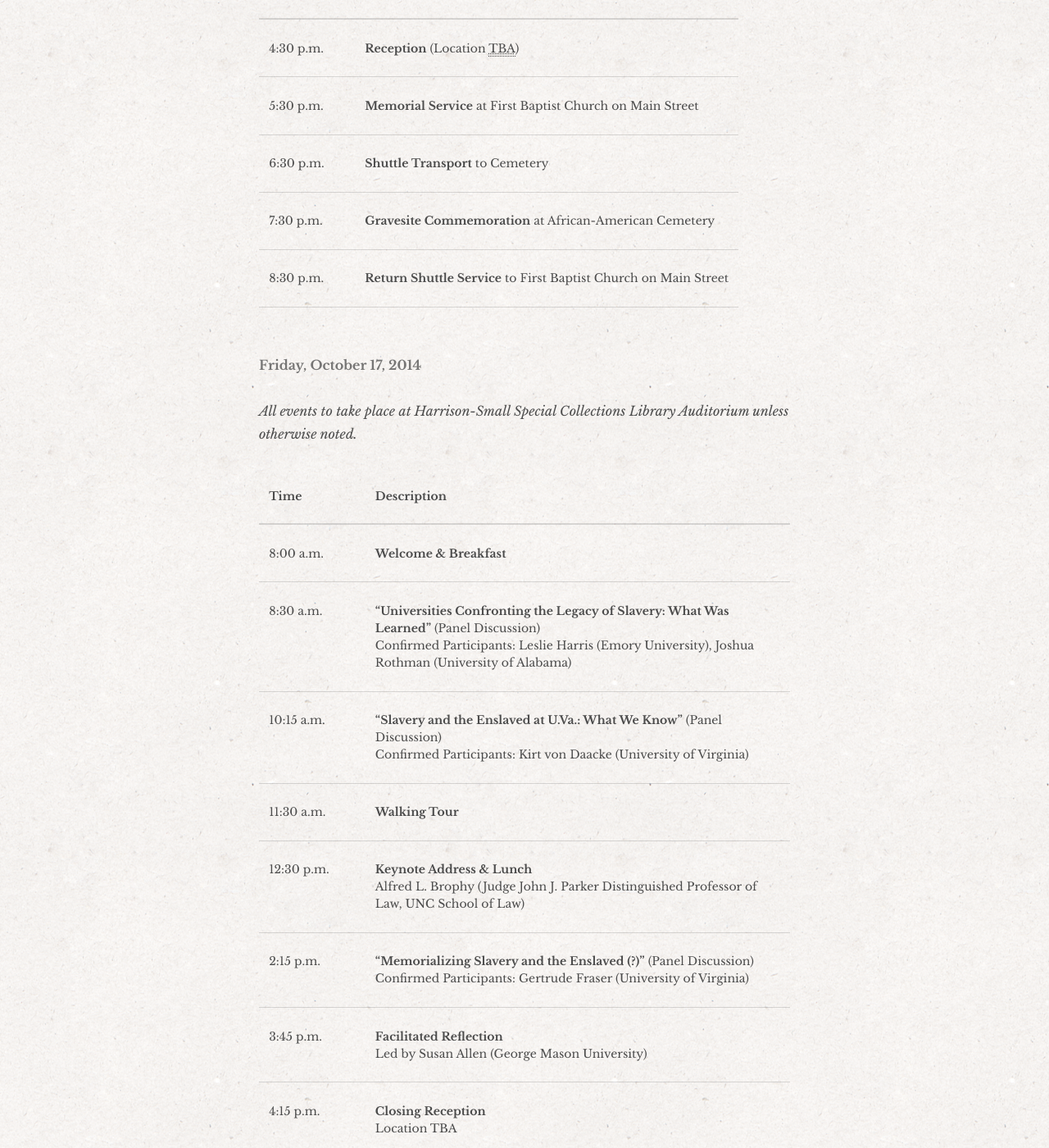
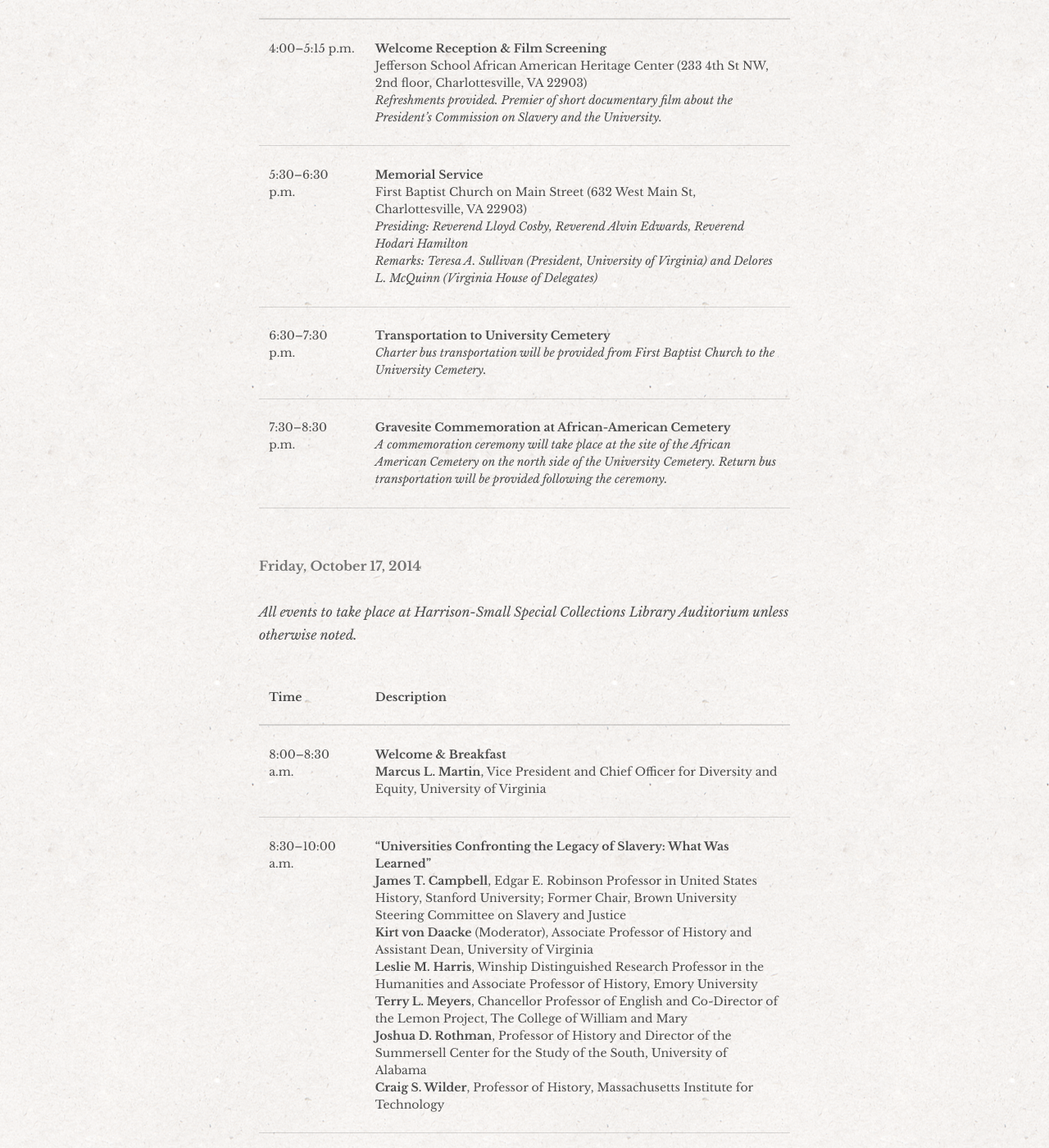
Before and after one commit to scholarslab/slavery, a Jekyll site: the page built from symposium.html, in a window 1280 px wide and 1400 px high, scrolled down 1027 px. Shown: the whole window at 82% size. Built offline with Jekyll 4.4.1, drawn with Linux system fonts in a browser that asks for light colours; some web fonts are replaced; some of the changed text lies outside the part shown.

Commit message:
Symposium schedule updates.

```diff
--- a/symposium.html
+++ b/symposium.html
@@ -22,29 +22,35 @@
     </thead>
     <tbody>
         <tr>
-            <td>4:30 p.m.</td>
-            <td><strong>Reception</strong> (Location <abbr title="To Be Announced">TBA</abbr>)</td>
+            <td>4:00&ndash;5:15 p.m.</td>
+            <td>
+                <strong>Welcome Reception &amp; Film Screening</strong><br>
+                Jefferson School African American Heritage Center (233 4th St NW, 2nd floor, Charlottesville, VA 22903)<br>
+<em>Refreshments provided. Premier of short documentary film about the President’s Commission on Slavery and the University.</em>
+            </td>
         </tr>
 
         <tr>
-            <td>5:30 p.m.</td>
-            <td><strong>Memorial Service</strong> at First Baptist Church on Main Street</td>
+            <td>5:30&ndash;6:30 p.m.</td>
+            <td><strong>Memorial Service</strong><br>
+                First Baptist Church on Main Street (632 West Main St, Charlottesville, VA 22903)<br>
+                <em>Presiding: Reverend Lloyd Cosby, Reverend Alvin Edwards, Reverend Hodari Hamilton<br>
+Remarks: Teresa A. Sullivan (President, University of Virginia) and Delores L. McQuinn (Virginia House of Delegates)</em>
+            </td>
         </tr>
 
         <tr>
-            <td>6:30 p.m.</td>
-            <td><strong>Shuttle Transport</strong> to Cemetery</td>
+            <td>6:30&ndash;7:30 p.m.</td>
+            <td><strong>Transportation to University Cemetery</strong><br>
+                <em>Charter bus transportation will be provided from First Baptist Church to the University Cemetery.</em>
+            </td>
         </tr>
 
         <tr>
-            <td>7:30 p.m.</td>
-            <td><strong>Gravesite Commemoration</strong> at African-American Cemetery</td>
-        </tr>
+            <td>7:30&ndash;8:30 p.m.</td>
+            <td><strong>Gravesite Commemoration at African-American Cemetery</strong><br>
+                <em>A commemoration ceremony will take place at the site of the African American Cemetery on the north side of the University Cemetery. Return bus transportation will be provided following the ceremony.</em>
 
-        <tr>
-            <td>8:30 p.m.</td>
-            <td>
-                <strong>Return Shuttle Service</strong> to First Baptist Church on Main Street
             </td>
         </tr>
     </tbody>
@@ -63,48 +69,68 @@
     </thead>
     <tbody>
         <tr>
-            <td>8:00 a.m.</td>
-            <td><strong>Welcome &amp; Breakfast</strong></td>
+            <td>8:00&ndash;8:30 a.m.</td>
+            <td><strong>Welcome &amp; Breakfast</strong><br>
+                <strong>Marcus L. Martin</strong>, Vice President and Chief Officer for Diversity and Equity, University of Virginia</td>
         </tr>
 
         <tr>
-            <td>8:30 a.m.</td>
-            <td><strong>“Universities Confronting the Legacy of Slavery: What Was Learned”</strong> (Panel Discussion)<br>
-		    Confirmed Participants: Leslie Harris (Emory University), Joshua Rothman (University of Alabama)
+            <td>8:30&ndash;10:00 a.m.</td>
+            <td><strong>“Universities Confronting the Legacy of Slavery: What Was Learned”</strong><br>
+                <strong>James T. Campbell</strong>, Edgar E. Robinson Professor in United States History, Stanford University; Former Chair, Brown University Steering Committee on Slavery and Justice<br>
+                <strong>Kirt von Daacke</strong> (Moderator), Associate Professor of History and Assistant Dean, University of Virginia<br>
+                <strong>Leslie M. Harris</strong>, Winship Distinguished Research Professor in the Humanities and Associate Professor of History, Emory University<br>
+                <strong>Terry L. Meyers</strong>, Chancellor Professor of English and Co-Director of the Lemon Project, The College of William and Mary<br>
+                <strong>Joshua D. Rothman</strong>, Professor of History and Director of the Summersell Center for the Study of the South, University of Alabama<br>
+                <strong>Craig S. Wilder</strong>, Professor of History, Massachusetts Institute for Technology<br>
+
             </td>
         </tr>
         <tr>
-            <td>10:15 a.m.</td>
-            <td><strong>“Slavery and the Enslaved at U.Va.: What We Know”</strong> (Panel Discussion)<br>
-            Confirmed Participants: Kirt von Daacke (University of Virginia)
+            <td>10:15&ndash;11:15 a.m.</td>
+            <td>
+                <strong>“Slavery and the Enslaved at U.Va.: What We Know”</strong><br>
+                <strong>Benjamin P. Ford</strong>, Principal Investigator, Rivanna Archaeological Services<br>
+            <strong>Scot A. French</strong>, Associate Professor of History, University of Central Florida<br>
+            <strong>Ervin L. Jordan, Jr.</strong>, Research Archivist, University of Virginia Library<br>
+            <strong>Gayle Schulman</strong>, Independent Researcher<br>
+            <strong>Kirt von Daacke</strong> (Moderator), Associate Professor of History and Assistant Dean, University of Virginia<br><br>
+
+
             </td>
         </tr>
         <tr>
-            <td>11:30 a.m.</td>
-            <td><strong>Walking Tour</strong></td>
+            <td>11:30 a.m.&ndash;12:15 p.m.</td>
+            <td><strong>Walking Tour of the Academic Village</strong></td>
         </tr>
         <tr>
-            <td>12:30 p.m.</td>
+            <td>12:30&ndash;2:00 p.m.</td>
             <td><strong>Keynote Address & Lunch</strong><br>
-            Alfred L. Brophy (Judge John J. Parker Distinguished Professor of Law, UNC School of Law)
+                <strong>“Proslavery Political Theory and Jurisprudence before the Civil War at the University”</strong><br>
+                <strong>Alfred L. Brophy</strong> (Judge John J. Parker Distinguished Professor of Law, UNC School of Law)
 		    </td>
         </tr>
         <tr>
-            <td>2:15 p.m.</td>
-            <td><strong>“Memorializing Slavery and the Enslaved (?)”</strong> (Panel Discussion)<br>
-            Confirmed Participants: Gertrude Fraser (University of Virginia)
+            <td>2:15&ndash;3:45 p.m.</td>
+            <td><strong>“Memorializing Slavery and the Enslaved (?)”</strong><br>
+                <strong>Autumn Barrett</strong>, Co-Director, Remembering Slavery, Resistance, and Freedom Project; Associate Director of the Institute for Historical Biology and Adjunct Faculty, The College of William and Mary<br>
+                <strong>Kelley Deetz</strong>, Post-Doctoral Research Associate, President’s Commission on Slavery and the University, University of Virginia<br>
+                <strong>Gertrude Fraser (Moderator)</strong>, Associate Professor of Anthropology, University of Virginia<br>
+                <strong>Lynn Rainville</strong>, Research Professor in the Humanities, Sweet Briar College<br>
+
             </td>
         </tr>
         <tr>
             <td>3:45 p.m.</td>
             <td><strong>Facilitated Reflection</strong><br>
-            Led by Susan Allen (George Mason University)
+
+            <strong>Susan H. Allen</strong>, Associate Professor of Conflict Analysis and Resolution and Director of the Center for Peacemaking Practice, George Mason University
             </td>
         </tr>
         <tr>
             <td>4:15 p.m.</td>
             <td><strong>Closing Reception</strong><br>
-		    Location TBA
+		    Fralin Museum of Art at the University of Virginia (155 Rugby Rd, Charlottesville, VA 22903)
             </td>
         </tr>
     </tbody>
```
Also changed, not shown: other parts of symposium.html (+1 -1 lines).
